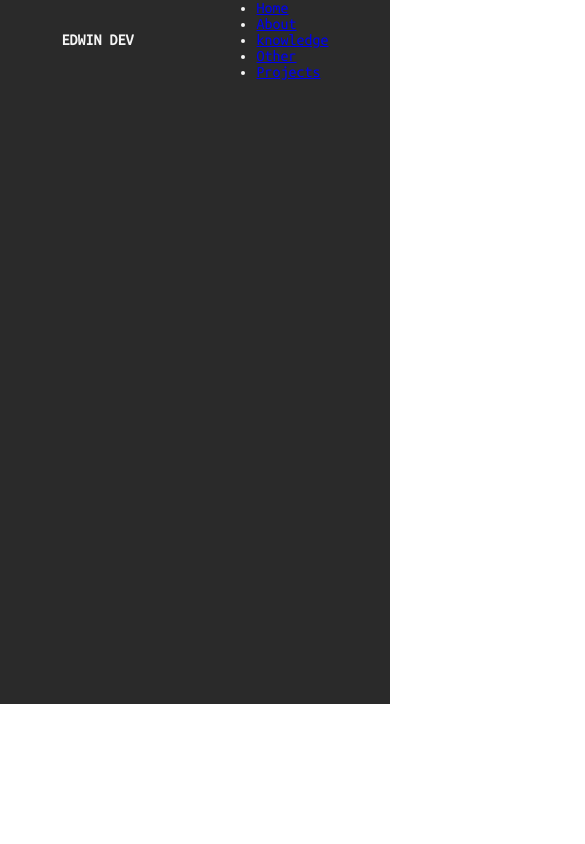
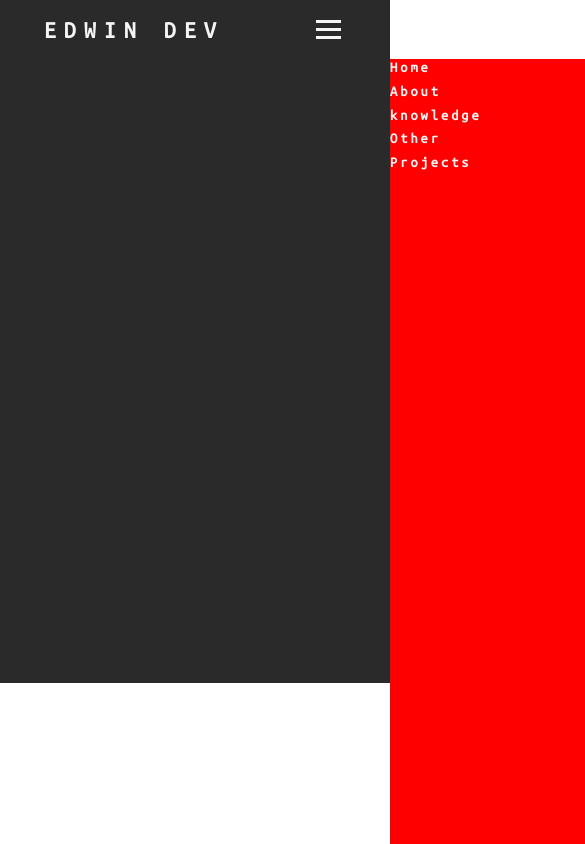
Before and after one commit to Edwin-96/edwin.react.app, a React (Create React App) app: page / in a window 390 px wide. Shown: the top 844 px of the page, 585 px wide, since content can reach past the window. Built offline with nearby package versions, Linux system fonts and the light colour scheme.

Commit message:
3 files modified

```diff
--- a/css/menu.css
+++ b/css/menu.css
@@ -2,8 +2,64 @@ nav {
   display: flex;
   justify-content: space-around;
   align-items: center;
-  min-height: 8vh;
+  min-height: 7vh;
   background-color: var(--general-color);
   /* transition: color 3ms; */
   color: whitesmoke;
 }
+
+.logo {
+  letter-spacing: 8px;
+  font-size: 1.5rem;
+  text-transform: uppercase;
+}
+
+.nav-links {
+  display: flex;
+  gap: 2vw;
+  transition: transform 0.3s ease-in;
+}
+
+.nav-links li {
+  list-style: none;
+}
+
+.nav-links a {
+  color: whitesmoke;
+  text-decoration: none;
+  letter-spacing: 3px;
+  font-weight: bold;
+  font-size: 0.9rem;
+}
+
+.burger {
+  display: none;
+}
+
+.burger div {
+  width: 25px;
+  height: 3px;
+  background-color: whitesmoke;
+  margin: 5px;
+}
+
+@media screen and (max-width: 720px) {
+  .nav-links {
+    flex-direction: column;
+    position: absolute;
+    left: 100vw;
+    height: 93vh;
+    top: 7vh;
+    background-color: red;
+    width: 75%;
+  }
+
+  .burger {
+    display: block;
+    cursor: pointer;
+  }
+
+  .nav-links.visible {
+    transform: translateX(-100%);
+  }
+}
--- a/menu.tsx
+++ b/menu.tsx
@@ -1,13 +1,16 @@
 import * as React from 'react';
+import { useState } from 'react';
 import './css/menu.css';
 
 export default function Menu() {
+  const [visible, setVisible] = useState(false);
+
   return (
     <nav>
       <div className="logo">
-        <h4>EDWIN DEV</h4>
+        <h4>Edwin dev</h4>
       </div>
-      <ul>
+      <ul className={`nav-links ${visible ? 'visible' : ''}`}>
         <li>
           <a href="#">Home</a>
         </li>
@@ -24,6 +27,11 @@ export default function Menu() {
           <a href="#">Projects</a>
         </li>
       </ul>
+      <div className="burger" onClick={() => setVisible(!visible)}>
+        <div className="line1"></div>
+        <div className="line2"></div>
+        <div className="line3"></div>
+      </div>
     </nav>
   );
 }
--- a/style.css
+++ b/style.css
@@ -17,6 +17,7 @@ body {
   padding: 0px;
   margin: 0px;
   font-family: 'Ubuntu Mono', monospace;
+  overflow-x: hidden;
 }
 
 .container {
```
